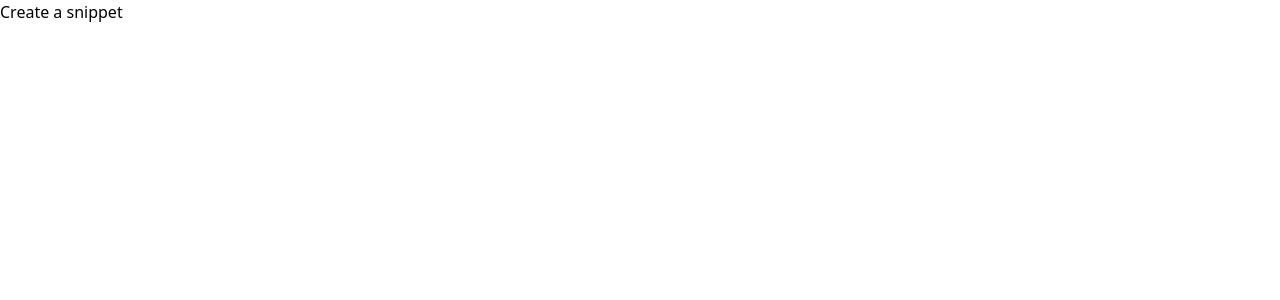
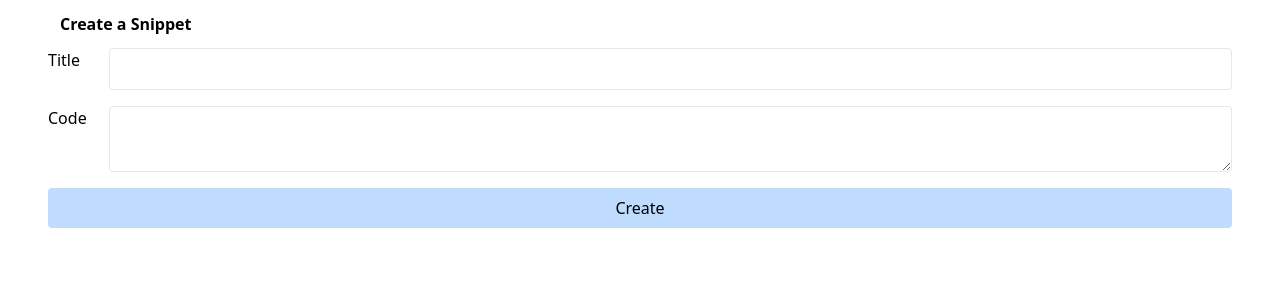
Before and after one commit to ycl818/Nextjs-practice, a Next.js app: page /snippets/new in a window 1280 px wide. Shown: the top 300 px of the page. Built offline with nearby package versions, Linux system fonts and the light colour scheme.

Commit message:
Adding a Creation Form

```diff
--- a/src/app/layout.tsx
+++ b/src/app/layout.tsx
@@ -28,7 +28,10 @@
       <body
         className={`${geistSans.variable} ${geistMono.variable} antialiased`}
       >
+        <div className="container mx-auto px-12">
         {children}
+        </div>
+
       </body>
     </html>
   );
--- a/src/app/snippets/new/page.tsx
+++ b/src/app/snippets/new/page.tsx
@@ -2,7 +2,25 @@
 
 const SinppetCreatePage = () => {
   return (
-    <div>Create a snippet</div>
+    <form>
+      <h3 className='font-bold m-3'>
+        Create a Snippet
+      </h3>
+      <div className='flex flex-col gap-4'>
+        <div className='flex gap-4'>
+            <label htmlFor="title" className='w-12'>Title</label>
+            <input name='title' className='border rounded p-2 w-full' id='title'/>
+        </div>
+        <div className='flex gap-4'>
+            <label htmlFor="code" className='w-12'>Code</label>
+            <textarea name='code' className='border rounded p-2 w-full' id='code'/>
+        </div>
+
+        <button type='submit' className='rounded p-2 bg-blue-200'>
+          Create
+        </button>
+      </div>
+    </form>
   )
 }
 
```
